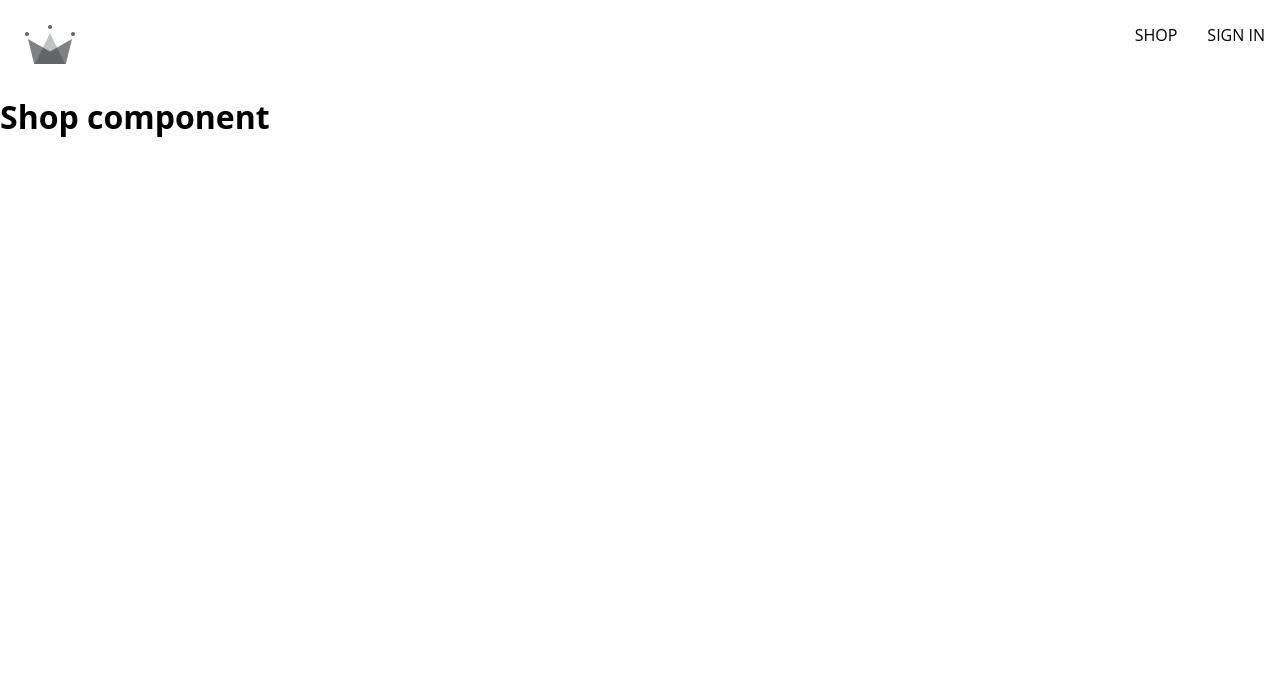
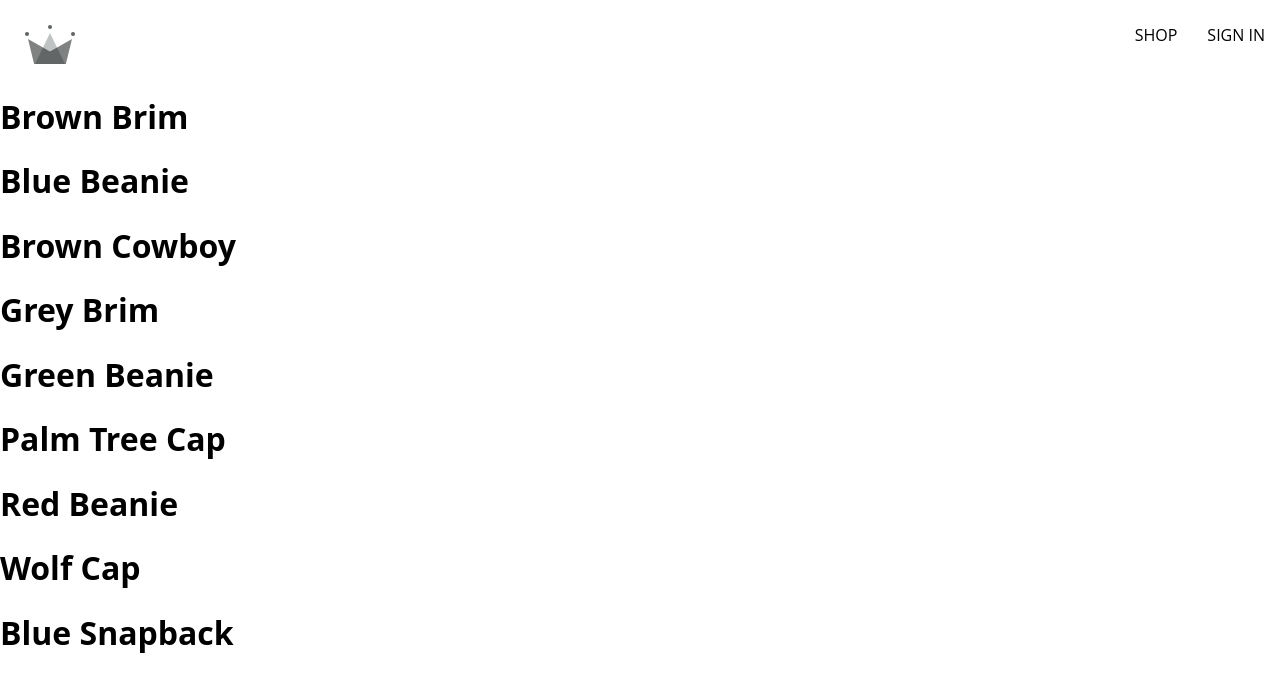
Before and after one commit to kalyarUserName/crwn-clothing, a React (Create React App) app: page /shop in a window 1280 px wide. Shown: the top 692 px of the page. Built offline with nearby package versions, Linux system fonts and the light colour scheme; no server answers; the HTML template or start-up script is replaced by a standard one.

Commit message:
feat: add products context

```diff
--- a/src/App.js
+++ b/src/App.js
@@ -3,10 +3,7 @@
 import Home from "./routes/home/home.component";
 import Navigation from "./routes/navigation/navigation.component";
 import Authentication from "./routes/authentication/authentication.component";
-
-const Shop = () => {
-  return <h1>Shop component</h1>;
-};
+import Shop from "./routes/shop/shop.component";
 
 const App = () => {
   return (
--- /dev/null
+++ b/src/contexts/products.context.jsx
@@ -0,0 +1,16 @@
+import { createContext, useState } from "react";
+
+import PRODUCTS from "../shop-data.json";
+
+export const ProductContext = createContext({
+  products: [],
+});
+
+export const ProductProvider = ({ children }) => {
+  const [products, setProducts] = useState(PRODUCTS);
+  const value = { products };
+
+  return (
+    <ProductContext.Provider value={value}>{children}</ProductContext.Provider>
+  );
+};
--- a/src/index.js
+++ b/src/index.js
@@ -7,13 +7,16 @@
 import { UserProvider } from "./contexts/user.context";
 
 import "./index.scss";
+import { ProductProvider } from "./contexts/products.context";
 
 const root = ReactDOM.createRoot(document.getElementById("root"));
 root.render(
   <React.StrictMode>
     <BrowserRouter>
       <UserProvider>
-        <App />
+        <ProductProvider>
+          <App />
+        </ProductProvider>
       </UserProvider>
     </BrowserRouter>
   </React.StrictMode>
--- /dev/null
+++ b/src/routes/shop/shop.component.jsx
@@ -0,0 +1,17 @@
+import { ProductContext } from "../../contexts/products.context";
+import { useContext } from "react";
+
+const Shop = () => {
+  const { products } = useContext(ProductContext);
+  return (
+    <div>
+      {products.map(({ id, name }) => (
+        <div key={id}>
+          <h1>{name}</h1>
+        </div>
+      ))}
+    </div>
+  );
+};
+
+export default Shop;
--- /dev/null
+++ b/src/shop-data.json
@@ -0,0 +1,56 @@
+[
+  {
+    "id": 1,
+    "name": "Brown Brim",
+    "imageUrl": "https://i.ibb.co/ZYW3VTp/brown-brim.png",
+    "price": 25
+  },
+  {
+    "id": 2,
+    "name": "Blue Beanie",
+    "imageUrl": "https://i.ibb.co/ypkgK0X/blue-beanie.png",
+    "price": 18
+  },
+  {
+    "id": 3,
+    "name": "Brown Cowboy",
+    "imageUrl": "https://i.ibb.co/QdJwgmp/brown-cowboy.png",
+    "price": 35
+  },
+  {
+    "id": 4,
+    "name": "Grey Brim",
+    "imageUrl": "https://i.ibb.co/RjBLWxB/grey-brim.png",
+    "price": 25
+  },
+  {
+    "id": 5,
+    "name": "Green Beanie",
+    "imageUrl": "https://i.ibb.co/YTjW3vF/green-beanie.png",
+    "price": 18
+  },
+  {
+    "id": 6,
+    "name": "Palm Tree Cap",
+    "imageUrl": "https://i.ibb.co/rKBDvJX/palm-tree-cap.png",
+    "price": 14
+  },
+  {
+    "id": 7,
+    "name": "Red Beanie",
+    "imageUrl": "https://i.ibb.co/bLB646Z/red-beanie.png",
+    "price": 18
+  },
+  {
+    "id": 8,
+    "name": "Wolf Cap",
+    "imageUrl": "https://i.ibb.co/1f2nWMM/wolf-cap.png",
+    "price": 14
+  },
+  {
+    "id": 9,
+    "name": "Blue Snapback",
+    "imageUrl": "https://i.ibb.co/X2VJP2W/blue-snapback.png",
+    "price": 16
+  }
+]
```
